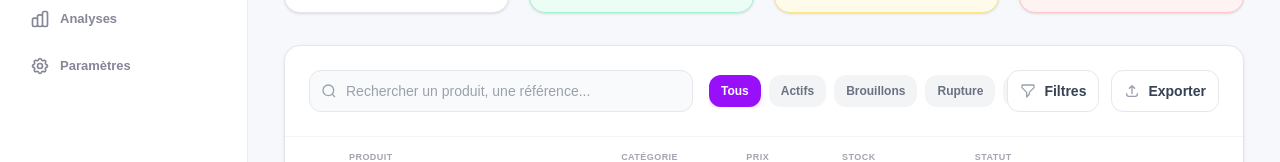
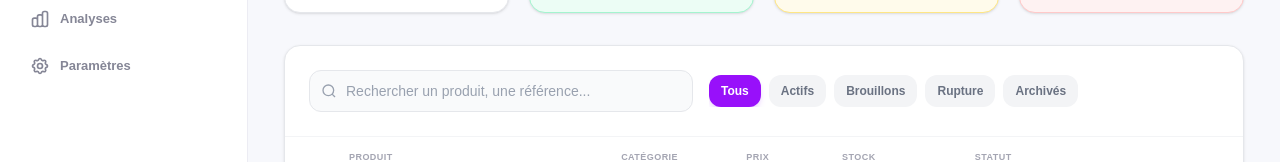
Before and after one commit to AndrixNg1/Nuxt.Shop-dashboard, a Nuxt app: page /products in a window 1280 px wide. Shown: the part 388-550 px from the top of the page. Built offline with nearby package versions, Linux system fonts and the light colour scheme.

Commit message:
feat: remove filters and export buttons from products toolbar

```diff
--- a/app/components/products/ProductsToolbar.vue
+++ b/app/components/products/ProductsToolbar.vue
@@ -52,17 +52,6 @@ const filters = [
         </button>
       </div>
     </div>
-
-    <div class="flex items-center gap-3 shrink-0">
-      <button class="flex items-center gap-2 px-3 py-2.5 text-sm font-semibold text-gray-700 dark:text-gray-300 bg-white dark:bg-[#20202d] border border-gray-200 dark:border-gray-700 rounded-xl hover:bg-gray-50 dark:hover:bg-white/5 transition-colors focus:outline-none">
-        <svg class="w-4 h-4 text-gray-400" fill="none" stroke="currentColor" viewBox="0 0 24 24"><path stroke-linecap="round" stroke-linejoin="round" stroke-width="2" d="M3 4a1 1 0 011-1h16a1 1 0 011 1v2.586a1 1 0 01-.293.707l-6.414 6.414a1 1 0 00-.293.707V17l-4 4v-6.586a1 1 0 00-.293-.707L3.293 7.293A1 1 0 013 6.586V4z"/></svg>
-        Filtres
-      </button>
-      <button class="flex items-center gap-2 px-3 py-2.5 text-sm font-semibold text-gray-700 dark:text-gray-300 bg-white dark:bg-[#20202d] border border-gray-200 dark:border-gray-700 rounded-xl hover:bg-gray-50 dark:hover:bg-white/5 transition-colors focus:outline-none">
-        <svg class="w-4 h-4 text-gray-400" fill="none" stroke="currentColor" viewBox="0 0 24 24"><path stroke-linecap="round" stroke-linejoin="round" stroke-width="2" d="M4 16v1a3 3 0 003 3h10a3 3 0 003-3v-1m-4-8l-4-4m0 0L8 8m4-4v12"/></svg>
-        Exporter
-      </button>
-    </div>
   </div>
 </template>
 
```
